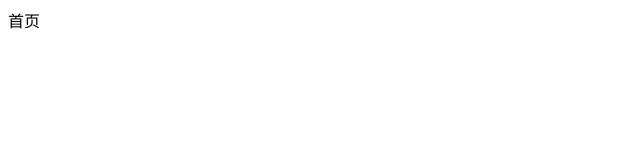
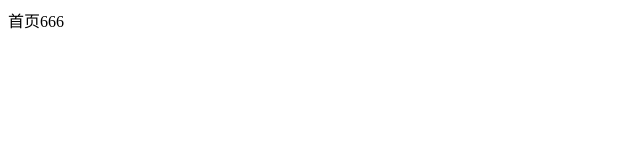
Before and after one commit to pxr-mm/vue-shop-demo, a Vue app: page / in a window 1280 px wide. Shown: the top 160 px of the page, without its empty margins (0-640 px from the left). Built offline with nearby package versions, Linux system fonts and the light colour scheme.

Commit message:
初始化项目结构

```diff
--- a/src/views/Home.vue
+++ b/src/views/Home.vue
@@ -1,6 +1,6 @@
 <template>
   <div class="home">
-    首页
+    首页666
   </div>
 </template>
 
```
